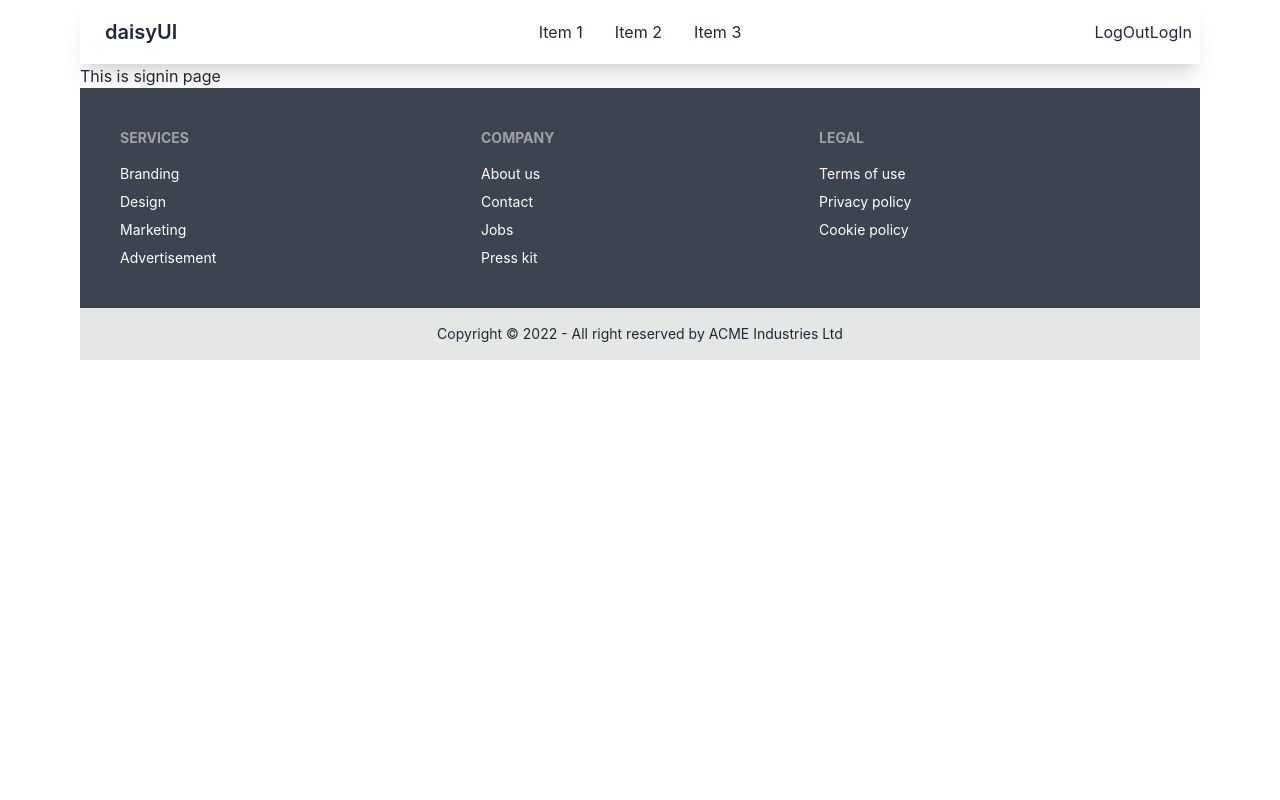
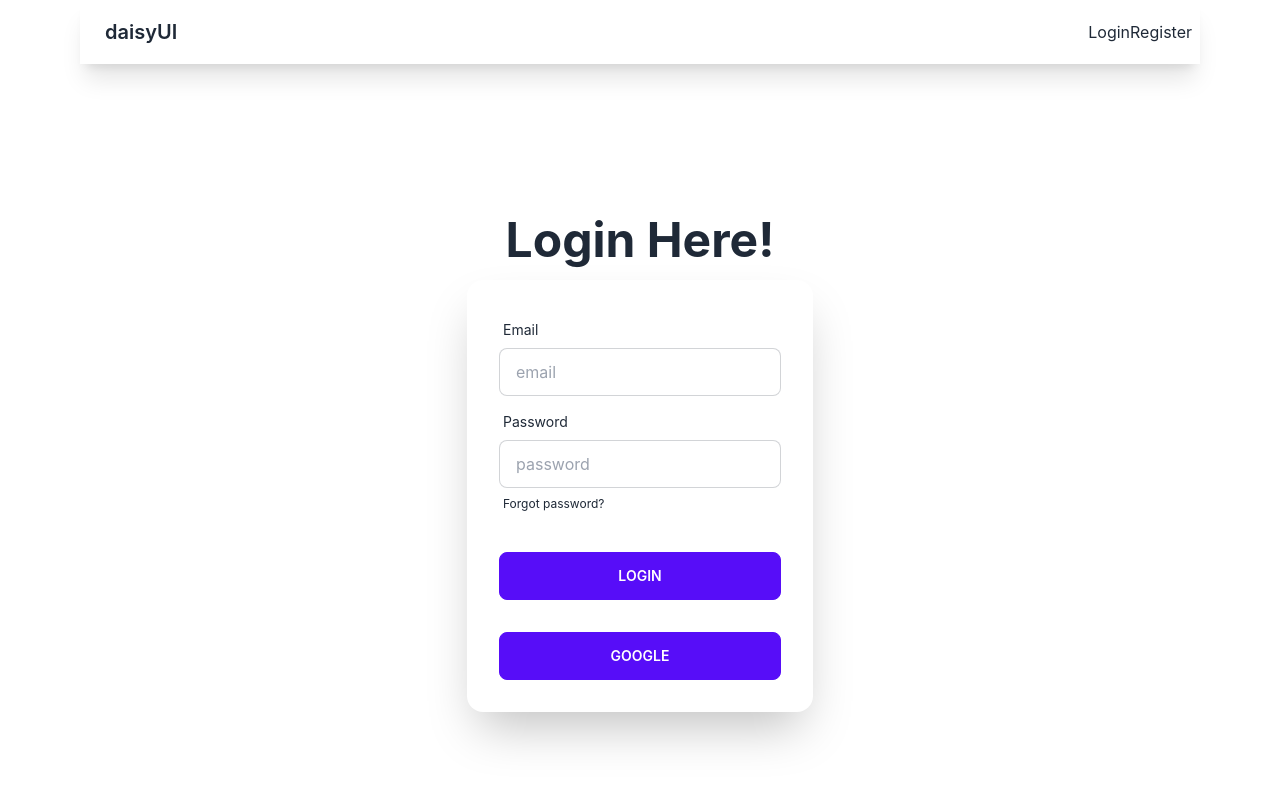
Before and after one commit to Rakibul-Hasan07/service-website-client, a React (Create React App) app: page /login in a window 1280 px wide. Shown: the top 800 px of the page. Built offline with nearby package versions, Linux system fonts and the light colour scheme; no server answers.

Commit message:
register complete

```diff
--- a/src/AuthProvider/AuthProvider.js
+++ b/src/AuthProvider/AuthProvider.js
@@ -1,12 +1,41 @@
-import React, { Children, createContext } from 'react';
+import React, { createContext, useEffect, useState } from 'react';
 import app from '../firebase/firebase.config';
-import {getAuth} from 'firebase/auth';
+import { createUserWithEmailAndPassword, getAuth, signInWithEmailAndPassword, GoogleAuthProvider, signInWithPopup, onAuthStateChanged, signOut } from "firebase/auth";
 
 export const AuthContext = createContext()
 const auth = getAuth(app);
 
-const authInfo = {}
-const AuthProvider = ({children}) => {
+const AuthProvider = ({ children }) => {
+    const googleProvider = new GoogleAuthProvider;
+    const [user, setUser] = useState(null)
+    const [loading, setLoading] = useState(true);
+
+    const login = (email, password) => {
+        setLoading(true);
+        return signInWithEmailAndPassword(auth, email, password);
+    }
+    const createUser = (email, password) => {
+        setLoading(true);
+        return createUserWithEmailAndPassword(auth, email, password);
+    }
+    const googleLogin = () => {
+        setLoading(true)
+        return signInWithPopup(auth, googleProvider)
+    }
+    useEffect(() => {
+        const unsubscribe = onAuthStateChanged(auth, currentUser => {
+            setLoading(false)
+            setUser(currentUser)
+        })
+        return () => {
+            unsubscribe();
+        }
+    }, [])
+
+    const logOut = () => {
+        return signOut(auth)
+    }
+    const authInfo = { user, loading, createUser, login, googleLogin, logOut }
     return (
         <div>
             <AuthContext.Provider value={authInfo}>
--- a/src/Pages/Login/Login.js
+++ b/src/Pages/Login/Login.js
@@ -1,9 +1,70 @@
-import React from 'react';
+import React, { useContext, useState } from 'react';
+import { AuthContext } from '../../AuthProvider/AuthProvider';
 
 const Login = () => {
+    const { login, googleLogin } = useContext(AuthContext)
+    const [userInfo, setUserInfo] = useState({});
+
+    const handleLogin = (event) => {
+        event.preventDefault();
+        // console.log(userInfo);
+        login(userInfo.email, userInfo.password)
+            .then(result => {
+                const user = result.user;
+                console.log(user);
+            })
+            .catch(err => console.log(err))
+    }
+    const handleInput = (event) => {
+        event.preventDefault();
+        const field = event.target.name;
+        const value = event.target.value;
+        const newUser = { ...userInfo }
+        newUser[field] = value;
+        setUserInfo(newUser)
+    }
+    const handleGoogleLogin = () => {
+        googleLogin()
+        .then(result => {
+            const user = result.user;
+            console.log(user);
+        })
+        .catch(err => console.log(err))
+    }
     return (
         <div>
-            <h1>This is signin page</h1>
+            <div className="hero min-h-screen">
+                <div className="hero-content flex-col">
+                    <div className="text-center">
+                        <h1 className="text-5xl font-bold">Login Here!</h1>
+                    </div>
+                    <div className="card flex-shrink-0 w-full max-w-sm shadow-2xl bg-base-100">
+                        <form onClick={handleLogin} className="card-body">
+                            <div className="form-control">
+                                <label className="label">
+                                    <span className="label-text">Email</span>
+                                </label>
+                                <input onChange={handleInput} type="email" name='email' placeholder="email" className="input input-bordered" />
+                            </div>
+                            <div className="form-control">
+                                <label className="label">
+                                    <span className="label-text">Password</span>
+                                </label>
+                                <input onChange={handleInput} type="password" name='password' placeholder="password" className="input input-bordered" />
+                                <label className="label">
+                                    <a href="#" className="label-text-alt link link-hover">Forgot password?</a>
+                                </label>
+                            </div>
+                            <div className="form-control mt-6">
+                                <button type='submit' className="btn btn-primary">Login</button>
+                            </div>
+                            <div className="form-control mt-6">
+                                <button onClick={handleGoogleLogin} type='submit' className="btn btn-primary">Google</button>
+                            </div>
+                        </form>
+                    </div>
+                </div>
+            </div>
         </div>
     );
 };
--- a/src/Pages/Register/Register.js
+++ b/src/Pages/Register/Register.js
@@ -1,9 +1,69 @@
-import React from 'react';
+import React, { useContext, useState } from 'react';
+import { AuthContext } from '../../AuthProvider/AuthProvider';
 
 const Register = () => {
+    const {createUser} = useContext(AuthContext)
+    const [userInfo, setUserInfo] = useState({});
+
+    const handleRegister = (event) => {
+        event.preventDefault();
+        // console.log(userInfo);
+        createUser(userInfo.email, userInfo.password)
+        .then(result => {
+            const user = result.user;
+            const procced = window.confirm('Register Successfully');
+            console.log(procced);
+            if(procced){
+                event.target.reset();
+            }
+        })
+        .catch(err => console.log(err))
+    }
+    const handleInput = (event) => {
+        event.preventDefault();
+        const field = event.target.name;
+        const value = event.target.value;
+        const newUser = { ...userInfo }
+        newUser[field] = value;
+        setUserInfo(newUser)
+    }
     return (
         <div>
-            <h1>This is register page</h1>
+            <div className="hero min-h-screen">
+                <div className="hero-content flex-col">
+                    <div className="text-center">
+                        <h1 className="text-5xl font-bold">Register Here!</h1>
+                    </div>
+                    <div className="card flex-shrink-0 w-full max-w-sm shadow-2xl bg-base-100">
+                        <form onClick={handleRegister} className="card-body">
+                            <div className="form-control">
+                                <label className="label">
+                                    <span className="label-text">Name</span>
+                                </label>
+                                <input onChange={handleInput} type="text" name='name' placeholder="name" className="input input-bordered" />
+                            </div>
+                            <div className="form-control">
+                                <label className="label">
+                                    <span className="label-text">Email</span>
+                                </label>
+                                <input onChange={handleInput} type="email" name='email' placeholder="email" className="input input-bordered" />
+                            </div>
+                            <div className="form-control">
+                                <label className="label">
+                                    <span className="label-text">Password</span>
+                                </label>
+                                <input onChange={handleInput} type="password" name='password' placeholder="password" className="input input-bordered" />
+                                <label className="label">
+                                    <a href="#" className="label-text-alt link link-hover">Forgot password?</a>
+                                </label>
+                            </div>
+                            <div className="form-control mt-6">
+                                <button type='submit' className="btn btn-primary">Register</button>
+                            </div>
+                        </form>
+                    </div>
+                </div>
+            </div>
         </div>
     );
 };
--- a/src/Pages/Shared/Navbar/Navbar.js
+++ b/src/Pages/Shared/Navbar/Navbar.js
@@ -1,7 +1,16 @@
-import React from 'react';
+import React, { useContext } from 'react';
 import { Link } from 'react-router-dom';
+import { AuthContext } from '../../../AuthProvider/AuthProvider';
 
 const Navbar = () => {
+    const { user, logOut } = useContext(AuthContext);
+    const handleLogout = () => {
+        logOut()
+            .then(() => { })
+            .catch(error => {
+                console.log(error.message);
+            })
+    }
     return (
         <div className="navbar shadow-xl">
             <div className="navbar-start">
@@ -9,16 +18,19 @@ const Navbar = () => {
             </div>
             <div className="navbar-center hidden lg:flex">
                 <ul className="menu menu-horizontal p-0">
-                    <li><Link>Item 1</Link></li>
-                    <li><Link>Item 2</Link></li>
-                    <li><Link>Item 3</Link></li>
+                    {
+                        user?.uid ? <><li><Link>My Review</Link></li>
+                            <li><Link>Add Service</Link></li></> : ' '
+                    }
                 </ul>
             </div>
             <div className="navbar-end">
-                <Link to='/login' className="">LogOut</Link>
-                <Link to='/register' className="">LogIn</Link>
+                {
+                    user?.uid ? <Link onClick={handleLogout}> LogOut</Link> : <><Link to='/login' className="">Login</Link>
+                        <Link to='/register' className="">Register</Link></>
+                }
             </div>
-        </div>
+        </div >
     );
 };
 
```
